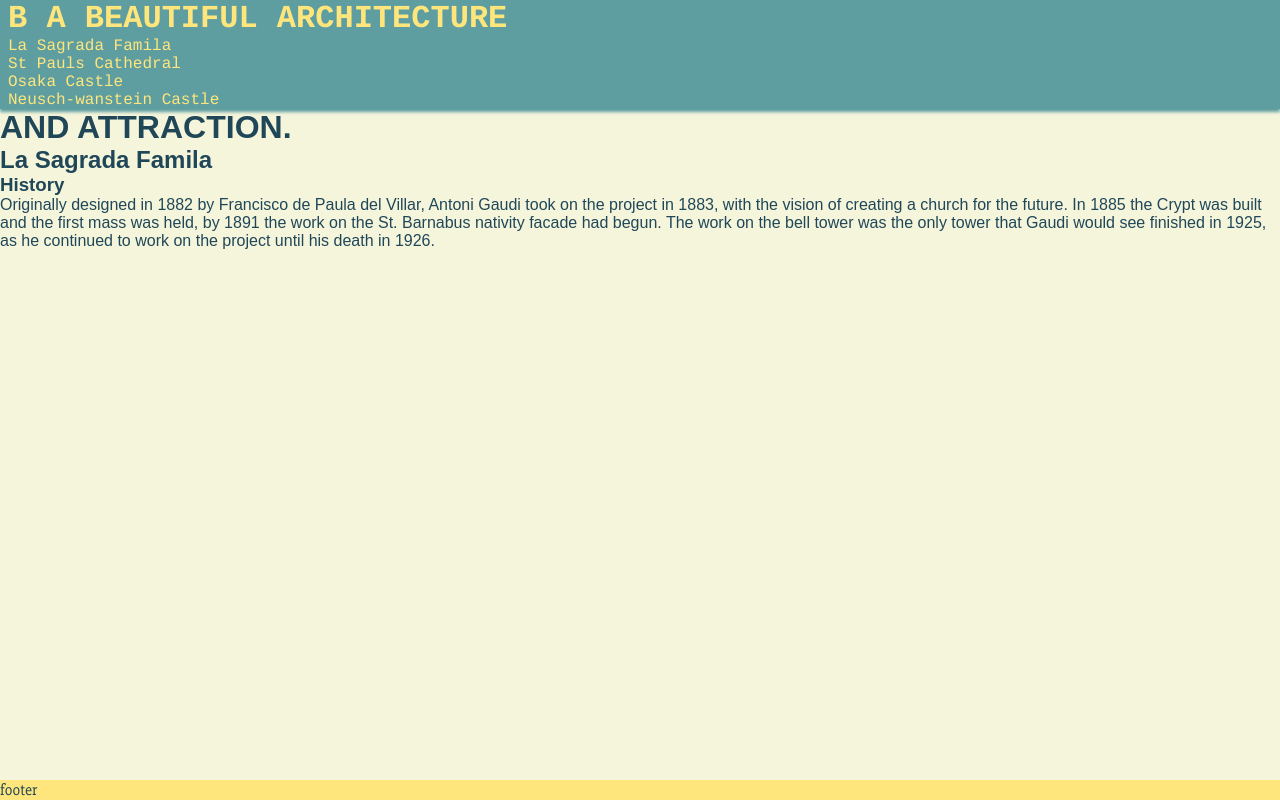
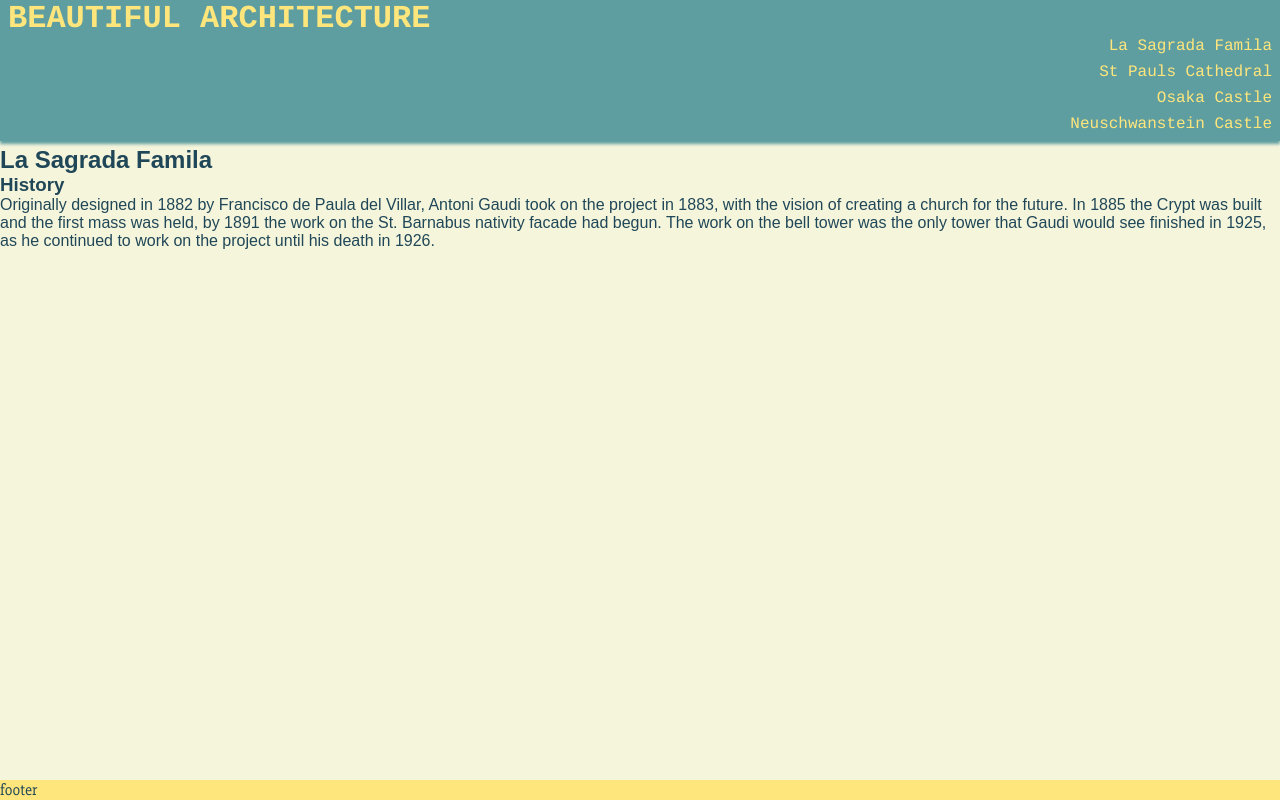
Before and after one commit to PaulEm45/BeautifulArchitecture, a plain HTML site: page index.html in a window 1280 px wide. Drawn offline with Linux system fonts and the light colour scheme.

Commit message:
changed logo text

```diff
--- a/assets/css/style.css
+++ b/assets/css/style.css
@@ -67,6 +67,17 @@ h1 {
 
 }
 
+#menu {
+    list-style-type: none;
+    text-size-adjust: 50px;
+    text-align: right;
+    letter-spacing: 0.5;
+}
+
+#menu > li {
+    margin-bottom: 0.5em;
+}
+
 header a {
     text-decoration: none;
     color: inherit;
--- a/index.html
+++ b/index.html
@@ -20,11 +20,11 @@
     <!--header-->
     <header>
         <a href="index.html">
-            <h1 id="logo">B A Beautiful Architecture</h1>
+            <h1 id="logo">Beautiful Architecture</h1>
         </a>
         <!--nav bar buttons-->
         <nav>
-            <ul>
+            <ul id="menu">
                 <li>
                     <a href="index.html">La Sagrada Famila</a>
                 </li>
@@ -35,7 +35,7 @@
                     <a href="osaka.html">Osaka Castle</a>
                 </li>
                 <li>
-                    <a href="neuschwanstein.html">Neusch-wanstein Castle</a>
+                    <a href="neuschwanstein.html">Neuschwanstein Castle</a>
                 </li>
             </ul>
         </nav>
```
Also changed, not shown: neuschwanstein.html (+2 -2 lines), osaka.html (+2 -2 lines), st-pauls.html (+2 -2 lines).
